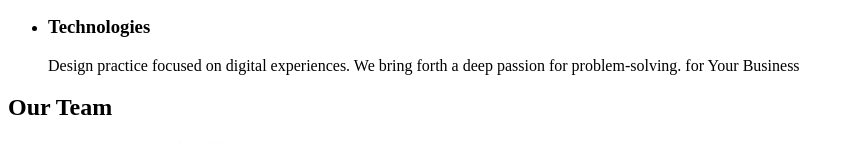
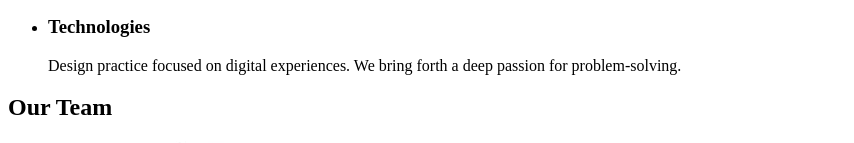
Before and after one commit to AntonUau/goit-markup-hw-01, a plain HTML site: page index.html in a window 1280 px wide. Shown: the part 471-614 px from the top of the page, without its empty margins (0-854 px from the left). Drawn offline with Linux system fonts and the light colour scheme.

Commit message:
Update index.html

```diff
--- a/index.html
+++ b/index.html
@@ -61,7 +61,7 @@
                 <li>
                     <h3>Technologies</h3>
                     <p>
-                        Design practice focused on digital experiences. We bring forth a deep passion for problem-solving.  for Your Business
+                        Design practice focused on digital experiences. We bring forth a deep passion for problem-solving.
                     </p>
                 </li>
             </ul>
```
